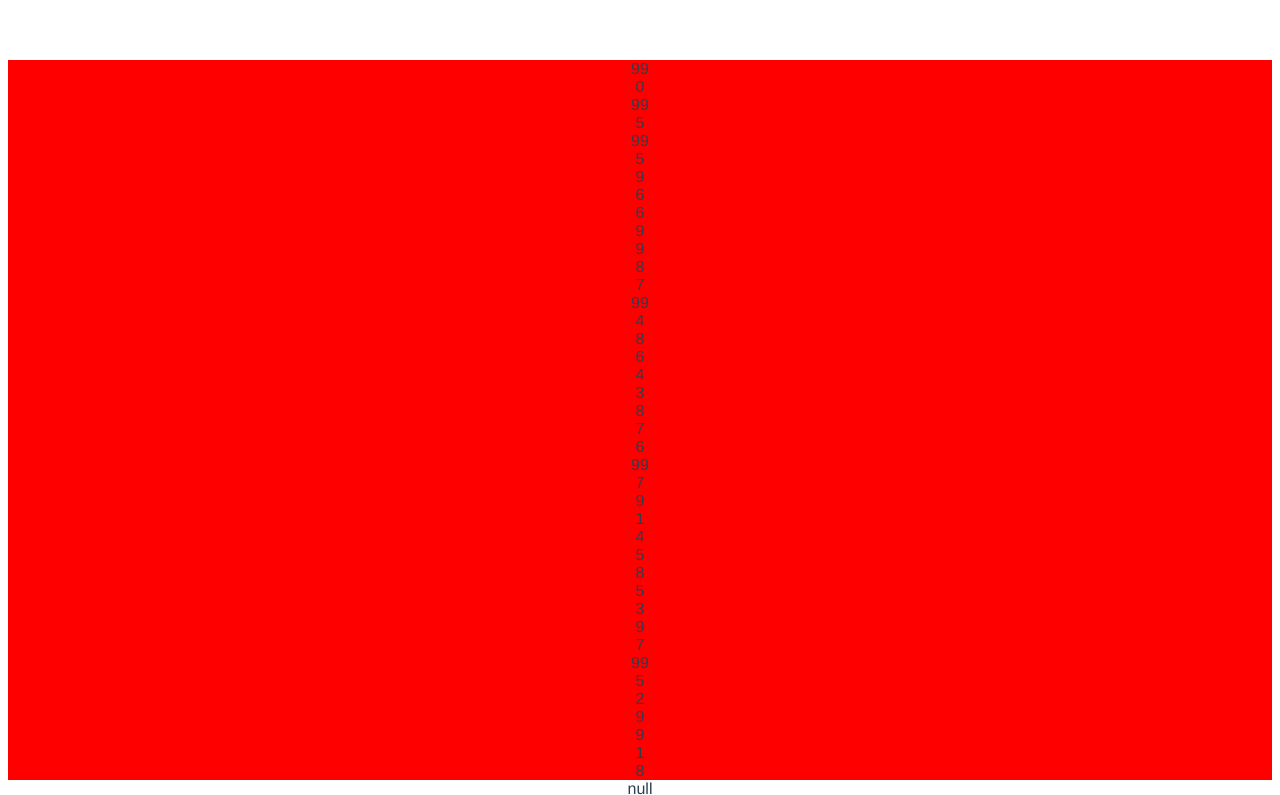
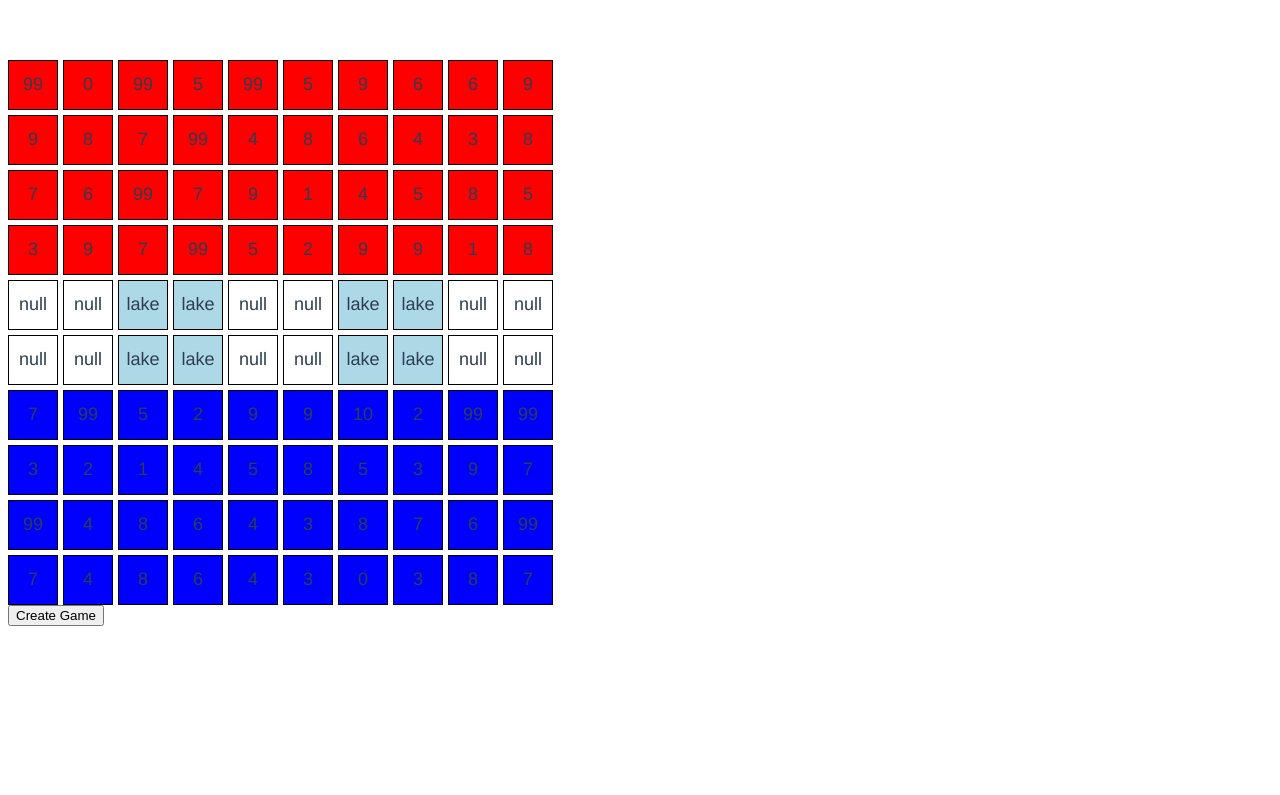
Before and after one commit to RavenXev/stratego, a website built with Vite: page index.html in a window 1280 px wide. Shown: the top 795 px of the page. Built offline with nearby package versions, Linux system fonts and the light colour scheme; some packages are replaced by stand-ins of ours; no server answers.

Commit message:
grid css

```diff
--- a/index.html
+++ b/index.html
@@ -8,13 +8,16 @@
     <script src="https://unpkg.com/vue-router@4"></script>
   </head>
   <body>
-    <div id="app">
+    <div id="app-container">
+      <div id="app">
 
-      <!-- <router-link to="/">Go to Home</router-link>
-      <router-link to="/about">Go to About</router-link>
-      <router-view></router-view> -->
+        <!-- <router-link to="/">Go to Home</router-link>
+        <router-link to="/about">Go to About</router-link>
+        <router-view></router-view> -->
+      </div>
+    </div>
 
-    </div>
+    <button id="createGameButton">Create Game</button>
     <script type="module" src="/main.js"></script>
   </body>
 </html>
--- a/main.js
+++ b/main.js
@@ -1,6 +1,7 @@
 import "./style.css";
 import printGameState from "./strategoFunctions-folder/printGameState";
 import dummyArray from "./strategoFunctions-folder/dummyArray.json";
+import userIsOnline from "./backend-folder/userIsOnline"
 
 printGameState(dummyArray);
 
@@ -10,7 +11,7 @@ dummyArray.forEach((piece) => {
   //forEach runs through an array and for each element runs a function
 
   const newDiv = document.createElement("div"); // use Javascript to make a new div
-  newDiv.classList.add("newPieceClass"); // add a class to it for CSS styling purposes. You can select all of these with ".newPieceClass"
+  newDiv.classList.add("grid-item"); // add a class to it for CSS styling purposes. You can select all of these with ".newPieceClass"
 
   if (piece != null && piece != "lake") {
     newDiv.style.backgroundColor = piece.color;
@@ -26,3 +27,6 @@ dummyArray.forEach((piece) => {
 
   app.appendChild(newDiv);
 });
+
+
+userIsOnline();
--- a/style.css
+++ b/style.css
@@ -6,3 +6,17 @@
   color: #2c3e50;
   margin-top: 60px;
 }
+
+#app {
+  display: grid;
+  grid-template-columns: repeat(10, 50px);
+  grid-template-rows: repeat(10,50px);
+  gap: 5px;
+}
+
+.grid-item {
+  border: 1px solid black;
+  padding-top: 13px;
+  font-size: large;
+  text-align: center;
+}
```
